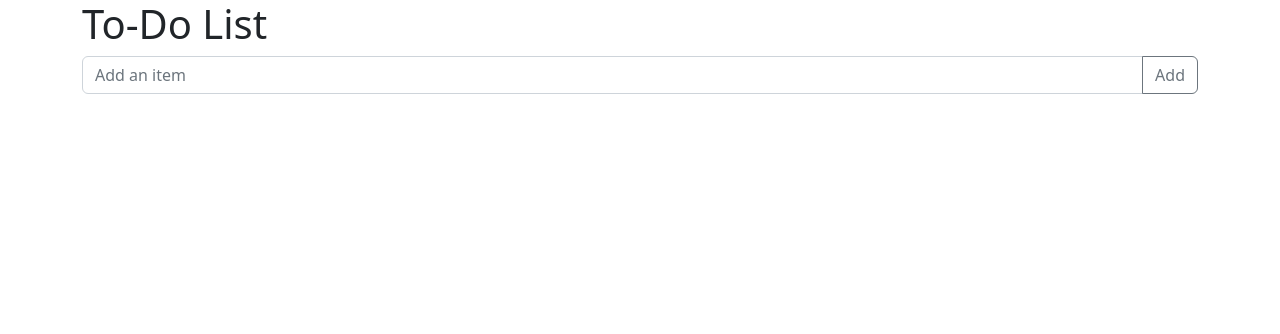
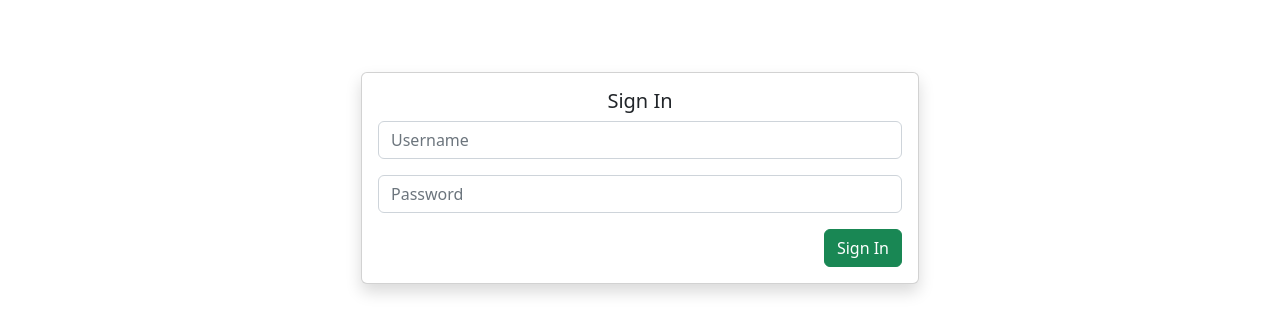
Before and after one commit to MotilalChavhan/To-Do-App, a Django app: page / in a window 1280 px wide. Shown: the top 334 px of the page. Run offline with Django 4.2, Linux system fonts and the light colour scheme; data that the repository does not hold is empty; some libraries are stand-ins or nearby versions.

Commit message:
feat: added login and logout views with forms

```diff
--- a/ToDoApp/settings.py
+++ b/ToDoApp/settings.py
@@ -132,6 +132,6 @@ REST_FRAMEWORK = {
     ],
     'DEFAULT_PERMISSION_CLASSES': [
         'rest_framework.permissions.IsAuthenticated',
-        # 'api.permissions.IsOwner'
+        'api.permissions.IsOwner'
     ]
 }
--- /dev/null
+++ b/frontend/templates/login_view.html
@@ -0,0 +1,34 @@
+{% extends 'layout.html' %}
+
+{% block body %}
+<br>
+<br>
+<br>
+{% if message %}
+    <div class="alert alert-danger alert-dismissible d-flex align-items-center" role="alert">
+        <div>{{ message }}</div>
+        <button type="button" class="btn-close" data-bs-dismiss="alert" aria-label="Close"></button>
+    </div>
+{% endif %}
+<center>
+<div class="card shadow" style="width: 50%;">
+    <div class="card-body">
+        <h5 class="card-title">Sign In</h5>
+        <form action="{% url 'login' %}" method="post" class="row g-3">
+            {% csrf_token %}
+            <div class="col-sm-12">
+                <input type="text" class="form-control" name="username" placeholder="Username" required>
+            </div>
+
+            <div class="col-sm-12">
+                <input type="password" class="form-control" name="password" placeholder="Password" required>
+            </div>
+
+            <div class="col-sm-12 d-flex justify-content-end">
+                <button type="submit" class="btn btn-success" id="login">Sign In</button>
+            </div>
+        </form>
+    </div>
+</div>
+</center>
+{% endblock %}
--- a/frontend/templates/task_view.html
+++ b/frontend/templates/task_view.html
@@ -1,7 +1,14 @@
 {% extends "layout.html" %}
 
 {% block body %}
-<h1>To-Do List</h1>
+<br>
+<a class="d-flex justify-content-end" href="{% url 'logout' %}">Sign Out</a>
+<br>
+<center>
+    <h1>To-Do List</h1>
+</center>
+
+<br>
 
 <div class="input-group mb-3">
     <input type="text" id="task" class="form-control" placeholder="Add an item" aria-label="Recipient's username" aria-describedby="button-addon2">
@@ -31,12 +38,22 @@
     axios.get(callURL).then(res => {
         for (let i = 0; i < res.data.length; i++) {
             if (res.data[i].completed) {
-                ul.innerHTML += `<li class="list-group-item">
-            <input class="form-check-input me-1" type="checkbox" value="${res.data[i].id}" checked> ${res.data[i].title}</li>`;
+                ul.innerHTML += `<li class="list-group-item d-flex justify-content-between align-items-center">
+            <input class="form-check-input me-1" type="checkbox" value="${res.data[i].id}" checked> ${res.data[i].title}<button type="button" class="btn btn-danger">
+      		<svg xmlns="http://www.w3.org/2000/svg" width="16" height="16" fill="currentColor" class="bi bi-trash" viewBox="0 0 16 16">
+					  <path d="M5.5 5.5A.5.5 0 0 1 6 6v6a.5.5 0 0 1-1 0V6a.5.5 0 0 1 .5-.5zm2.5 0a.5.5 0 0 1 .5.5v6a.5.5 0 0 1-1 0V6a.5.5 0 0 1 .5-.5zm3 .5a.5.5 0 0 0-1 0v6a.5.5 0 0 0 1 0V6z"/>
+					  <path fill-rule="evenodd" d="M14.5 3a1 1 0 0 1-1 1H13v9a2 2 0 0 1-2 2H5a2 2 0 0 1-2-2V4h-.5a1 1 0 0 1-1-1V2a1 1 0 0 1 1-1H6a1 1 0 0 1 1-1h2a1 1 0 0 1 1 1h3.5a1 1 0 0 1 1 1v1zM4.118 4 4 4.059V13a1 1 0 0 0 1 1h6a1 1 0 0 0 1-1V4.059L11.882 4H4.118zM2.5 3V2h11v1h-11z"/>
+					</svg>
+      	</button></li>`;
             }
             else {
-                ul.innerHTML += `<li class="list-group-item">
-            <input class="form-check-input me-1 flex-grow-1" type="checkbox" value="${res.data[i].id}"> ${res.data[i].title}</li>`;
+                ul.innerHTML += `<li class="list-group-item d-flex justify-content-between align-items-center">
+            <input class="form-check-input me-1" type="checkbox" value="${res.data[i].id}"> ${res.data[i].title}<button type="button" class="btn btn-danger">
+      		<svg xmlns="http://www.w3.org/2000/svg" width="16" height="16" fill="currentColor" class="bi bi-trash" viewBox="0 0 16 16">
+					  <path d="M5.5 5.5A.5.5 0 0 1 6 6v6a.5.5 0 0 1-1 0V6a.5.5 0 0 1 .5-.5zm2.5 0a.5.5 0 0 1 .5.5v6a.5.5 0 0 1-1 0V6a.5.5 0 0 1 .5-.5zm3 .5a.5.5 0 0 0-1 0v6a.5.5 0 0 0 1 0V6z"/>
+					  <path fill-rule="evenodd" d="M14.5 3a1 1 0 0 1-1 1H13v9a2 2 0 0 1-2 2H5a2 2 0 0 1-2-2V4h-.5a1 1 0 0 1-1-1V2a1 1 0 0 1 1-1H6a1 1 0 0 1 1-1h2a1 1 0 0 1 1 1h3.5a1 1 0 0 1 1 1v1zM4.118 4 4 4.059V13a1 1 0 0 0 1 1h6a1 1 0 0 0 1-1V4.059L11.882 4H4.118zM2.5 3V2h11v1h-11z"/>
+					</svg>
+      	</button></li>`;
             }
         }
     }).then(() => {
@@ -45,7 +62,7 @@
             let checkbox = li[i].getElementsByTagName('input')[0];
             checkbox.addEventListener('change', () => {
                 let callURL = `${document.location.protocol}//${document.location.host}/api/${checkbox.value}/update`;
-                let title = li[i].innerText.slice(1);
+                let title = li[i].innerText;
                 let completed = checkbox.checked;
                 axios.defaults.xsrfCookieName = 'csrftoken'
                 axios.defaults.xsrfHeaderName = "X-CSRFTOKEN"
@@ -55,6 +72,18 @@
                 })
             })
         }
+
+        for (let i = 0; i < li.length; i++) {
+            let button = li[i].getElementsByTagName('button')[0];
+            let checkbox = li[i].getElementsByTagName('input')[0];
+            button.addEventListener('click', () => {
+                let callURL = `${document.location.protocol}//${document.location.host}/api/${checkbox.value}/delete`;
+                let title = li[i].innerText;
+                axios.defaults.xsrfCookieName = 'csrftoken'
+                axios.defaults.xsrfHeaderName = "X-CSRFTOKEN"
+                axios.delete(callURL).then(location.reload())
+            })
+        }
     })
 </script>
 {% endblock %}
--- a/frontend/urls.py
+++ b/frontend/urls.py
@@ -2,5 +2,7 @@ from django.urls import path
 from . import views
 
 urlpatterns = [
-    path('', views.task_view)
+    path('', views.login_view, name='login'),
+    path('logout', views.logout_view, name='logout'),
+    path('tasks', views.task_view, name='tasks')
 ]
--- a/frontend/views.py
+++ b/frontend/views.py
@@ -1,4 +1,28 @@
 from django.shortcuts import render
+from django.urls import reverse
+from django.http import HttpResponseRedirect
+from django.contrib.auth import authenticate, login, logout
+from django.contrib.auth.decorators import login_required
 
+def login_view(request):
+    if request.method == 'POST':
+        username = request.POST['username']
+        password = request.POST['password']
+        user = authenticate(request, username=username, password=password)
+        if user is not None:
+            login(request, user)
+            return HttpResponseRedirect(reverse("tasks"))
+        else:
+            return render(request, "login_view.html", {
+                "message" : "Invalid credentials. Try Again!"
+            })
+    else:
+        return render(request, "login_view.html")
+
+def logout_view(request):
+    logout(request)
+    return HttpResponseRedirect(reverse("login"))
+
+@login_required(login_url='login')
 def task_view(request):
     return render(request, "task_view.html")
```
Also changed, not shown: api/permissions.py (+1 -11 lines).
